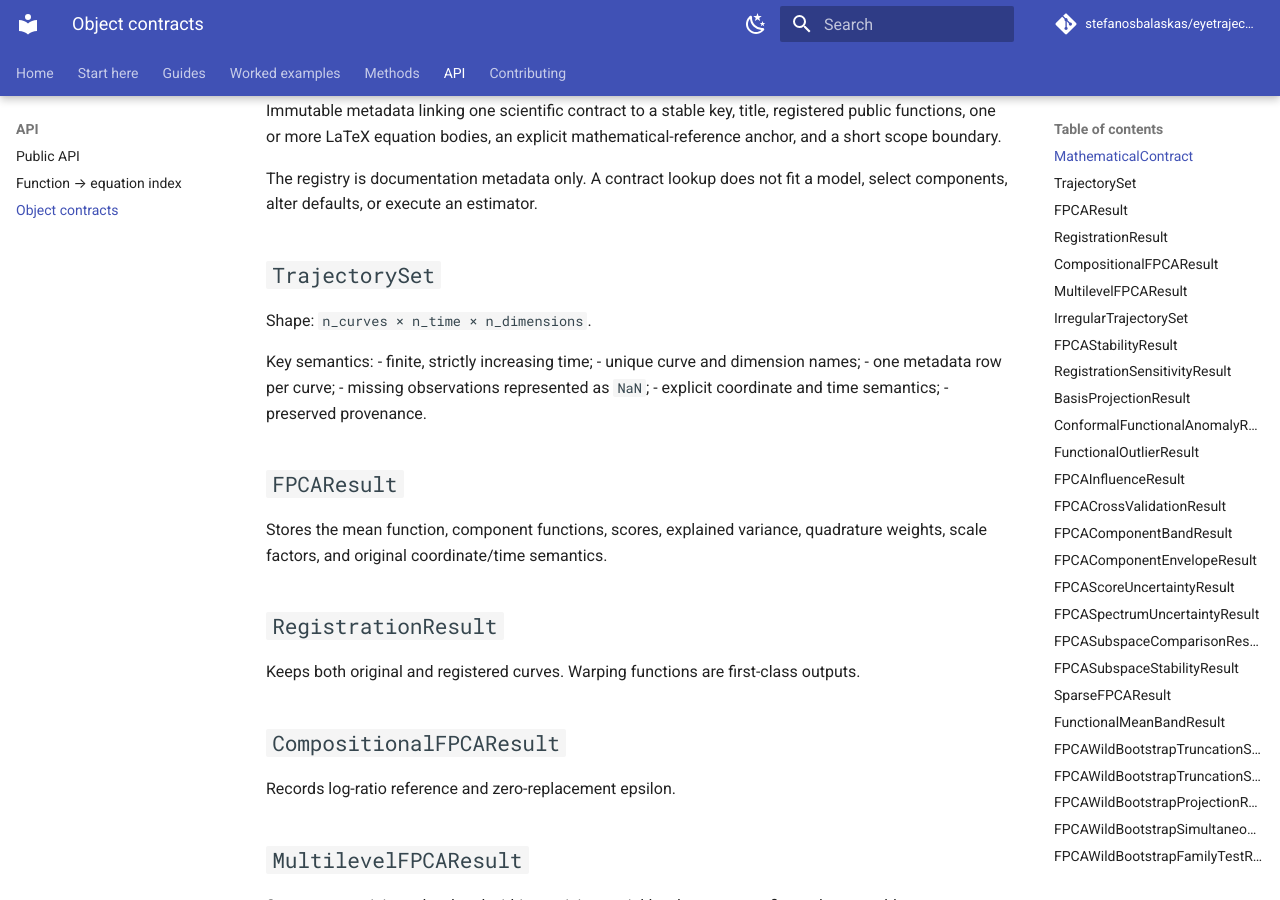
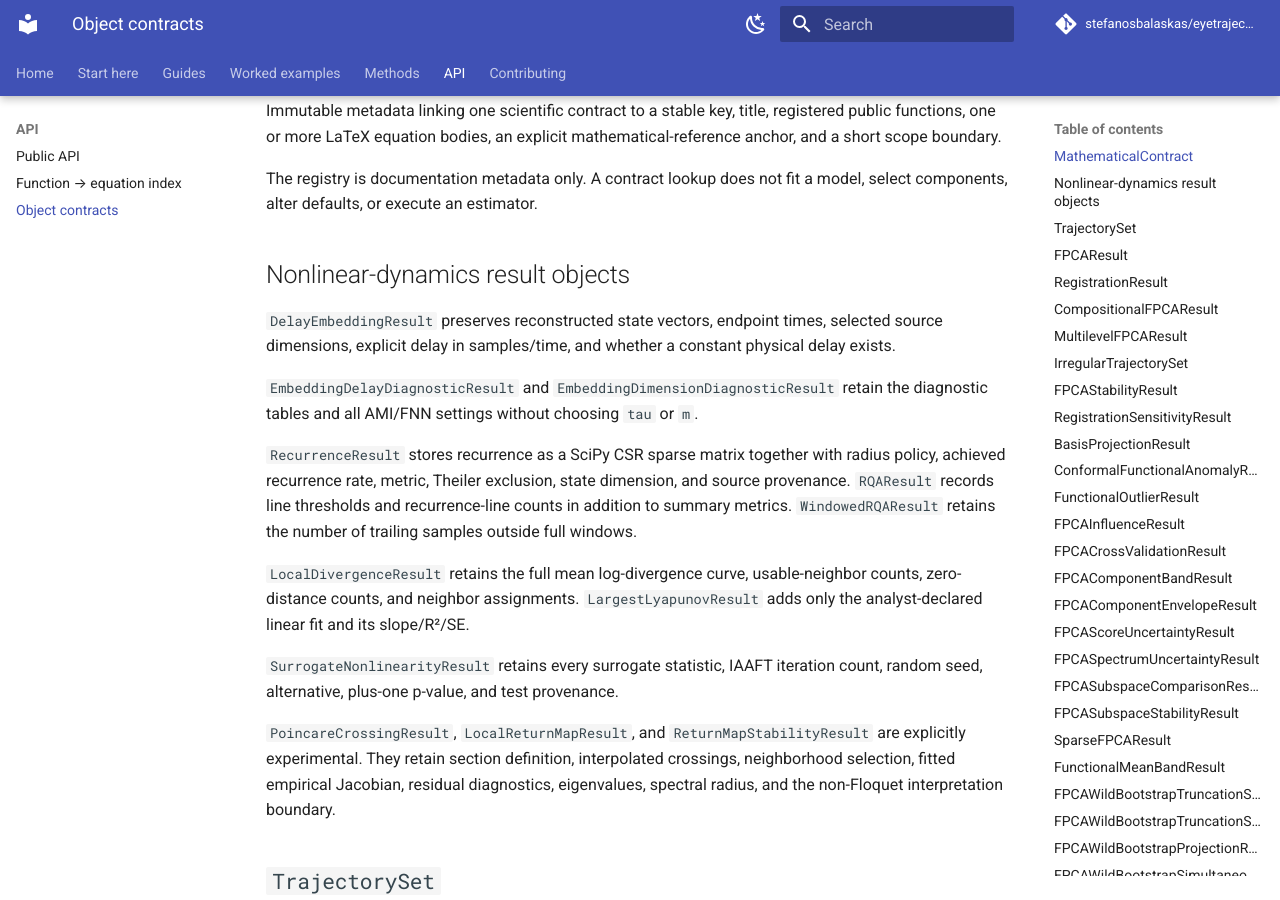
Before and after one commit to stefanosbalaskas/eyetrajectoriespy, an MkDocs documentation site: the page built from docs/reference/objects.md, in a window 1280 px wide and 900 px high, scrolled down 337 px. Built offline with MkDocs 1.6.1 and Material for MkDocs 9.7.7, drawn with Linux system fonts in a browser that asks for light colours; comment, search, counter and statistics services are not loaded.

Commit message:
Document nonlinear dynamics result objects

```diff
--- a/docs/reference/objects.md
+++ b/docs/reference/objects.md
@@ -8,6 +8,20 @@ The result objects below preserve the numerical outputs and provenance of the pa
 Immutable metadata linking one scientific contract to a stable key, title, registered public functions, one or more LaTeX equation bodies, an explicit mathematical-reference anchor, and a short scope boundary.
 
 The registry is documentation metadata only. A contract lookup does not fit a model, select components, alter defaults, or execute an estimator.
+
+## Nonlinear-dynamics result objects
+
+`DelayEmbeddingResult` preserves reconstructed state vectors, endpoint times, selected source dimensions, explicit delay in samples/time, and whether a constant physical delay exists.
+
+`EmbeddingDelayDiagnosticResult` and `EmbeddingDimensionDiagnosticResult` retain the diagnostic tables and all AMI/FNN settings without choosing `tau` or `m`.
+
+`RecurrenceResult` stores recurrence as a SciPy CSR sparse matrix together with radius policy, achieved recurrence rate, metric, Theiler exclusion, state dimension, and source provenance. `RQAResult` records line thresholds and recurrence-line counts in addition to summary metrics. `WindowedRQAResult` retains the number of trailing samples outside full windows.
+
+`LocalDivergenceResult` retains the full mean log-divergence curve, usable-neighbor counts, zero-distance counts, and neighbor assignments. `LargestLyapunovResult` adds only the analyst-declared linear fit and its slope/R²/SE.
+
+`SurrogateNonlinearityResult` retains every surrogate statistic, IAAFT iteration count, random seed, alternative, plus-one p-value, and test provenance.
+
+`PoincareCrossingResult`, `LocalReturnMapResult`, and `ReturnMapStabilityResult` are explicitly experimental. They retain section definition, interpolated crossings, neighborhood selection, fitted empirical Jacobian, residual diagnostics, eigenvalues, spectral radius, and the non-Floquet interpretation boundary.
 
 ## `TrajectorySet`
 
```
